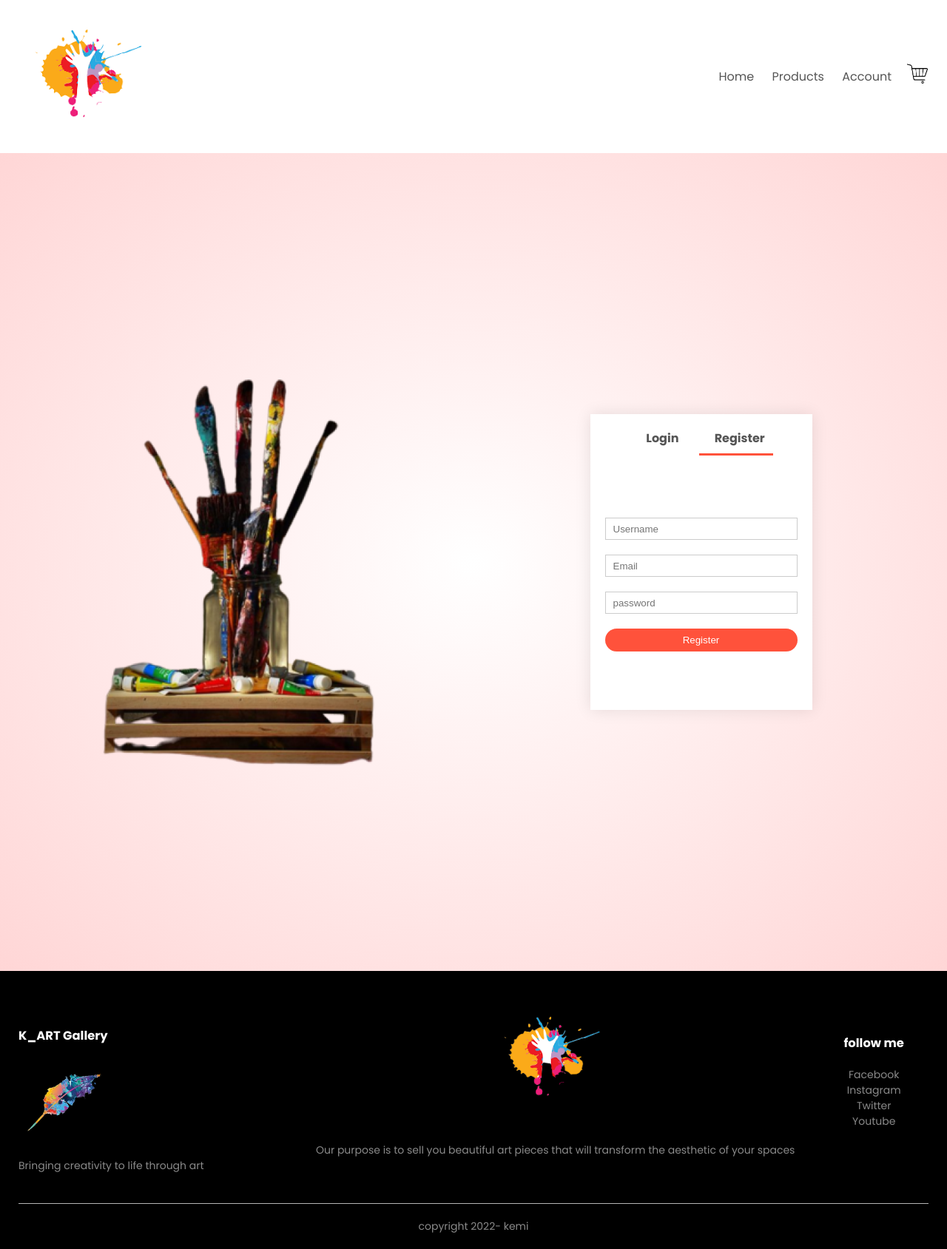
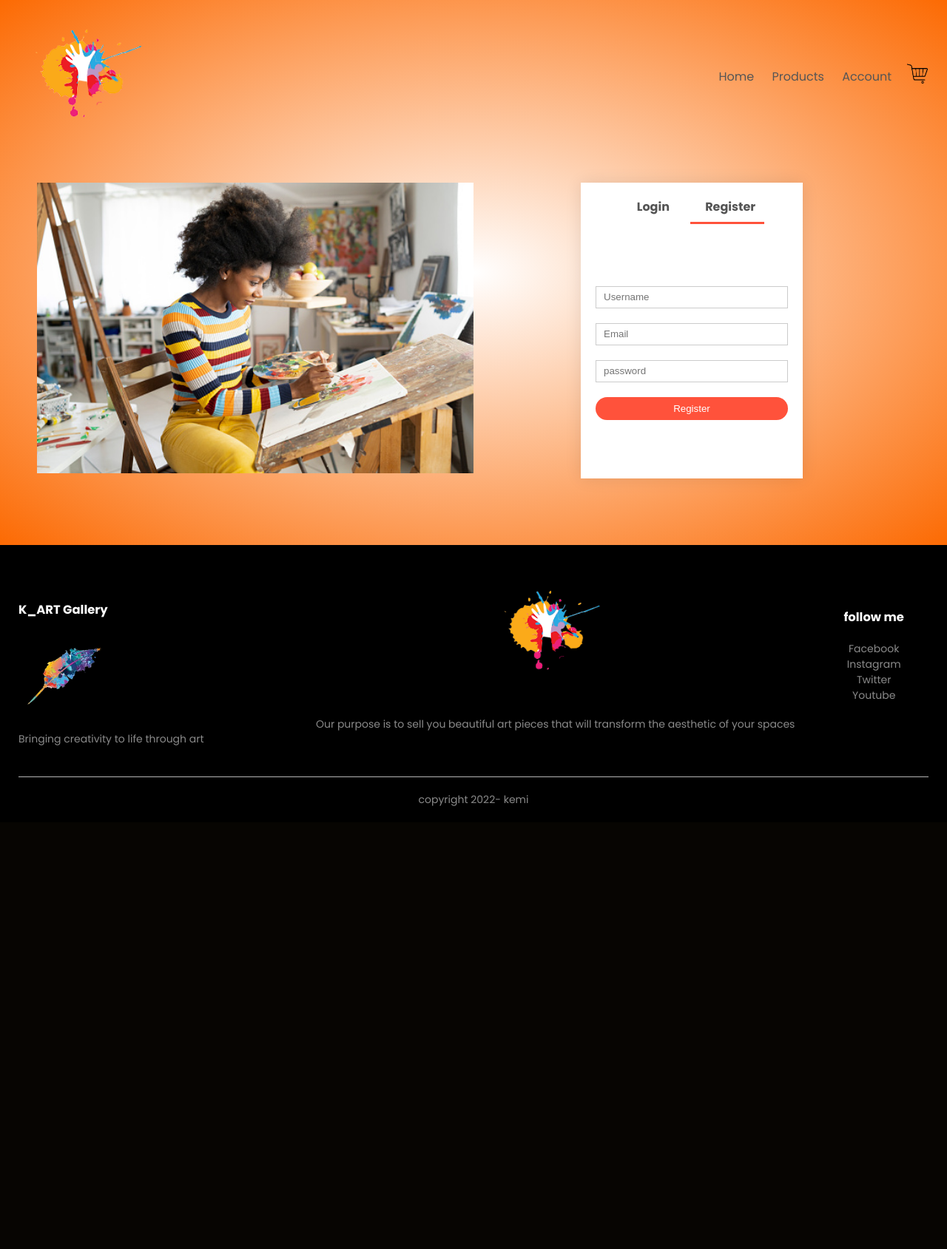
Before and after one commit to msabeni/k_art_frontend, a PHP site: page /account.html in a window 1280 px wide. Shown: the whole page at 74% size. After the commit the page ends 1090 px from the top, so only its background shows below. Run offline with PHP 8.4, Linux system fonts and the light colour scheme.

Commit message:
improve the account page

```diff
--- a/account.html
+++ b/account.html
@@ -22,7 +22,7 @@
   </head>
   <body>
     <!--==== Nav Bar Start ====-->
-    <div class="container">
+    <div class="container account-color">
       <div class="navbar">
         <div class="logo">
           <a href="index.html">
@@ -59,14 +59,12 @@
         />
       </div>
       <!-- ==== End navbar ==== -->
-    </div>
-
       <!--==== Account Page Start ====-->
       <div class="account-page">
         <div class="container">
           <div class="row">
             <div class="col-2">
-            <img src="images/account-hero.png" alt="hero" width="100%">
+              <img src="images/front_image1.jpg" alt="hero" width="100%">
             </div>
             <div class="col-2">
               <div class="form-container">
@@ -89,6 +87,7 @@
                   <button type="submit" class="btn">Register</button>
 
                 </form>
+              </div>
             </div>
           </div>
         </div>
--- a/style.css
+++ b/style.css
@@ -395,9 +395,9 @@ th:last-child {
 }
 
 /* ------===== Account page ===== ----- */
-.account-page {
-  padding: 50px 0;
-  background: radial-gradient(#fff,#ffd6d6);
+.account-color {
+  background: radial-gradient(#fff, #fc6a03);
+  padding-bottom: 50px;
 }
 .form-container {
   background: #fff;
```
Lines whose indentation alone changed are shown as unchanged.
